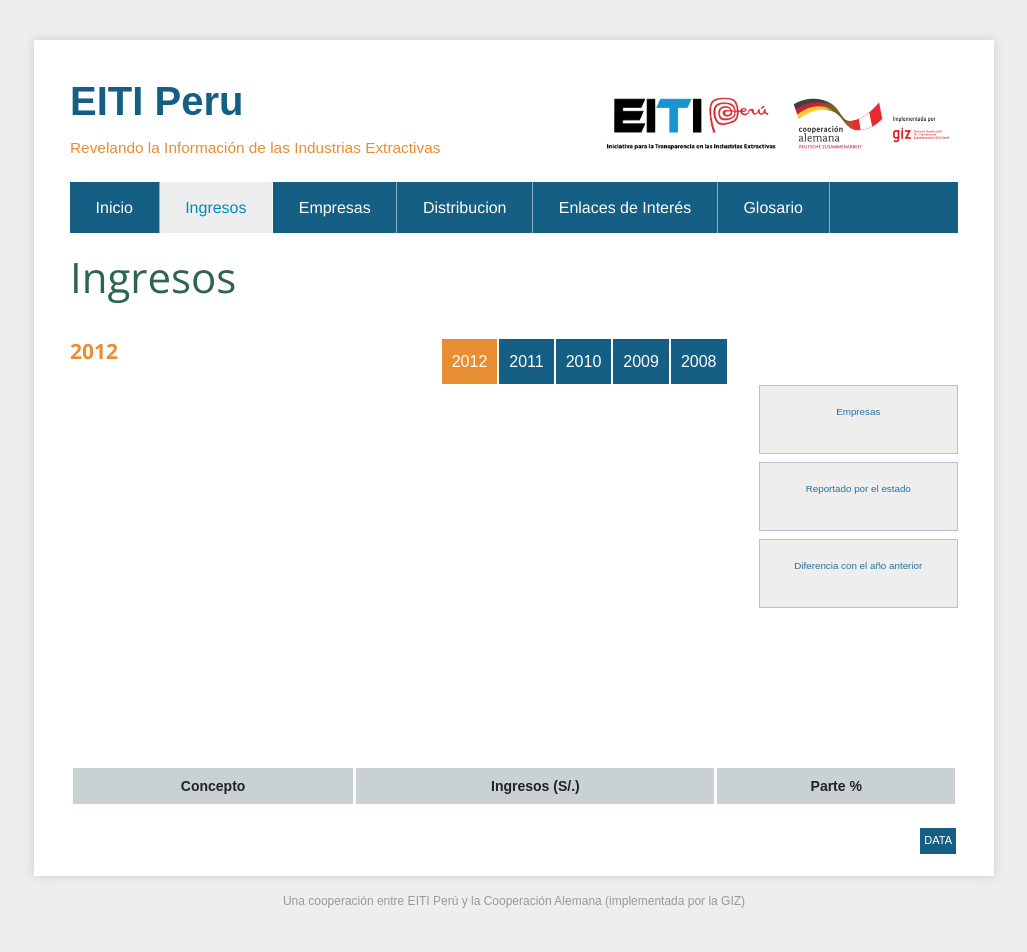
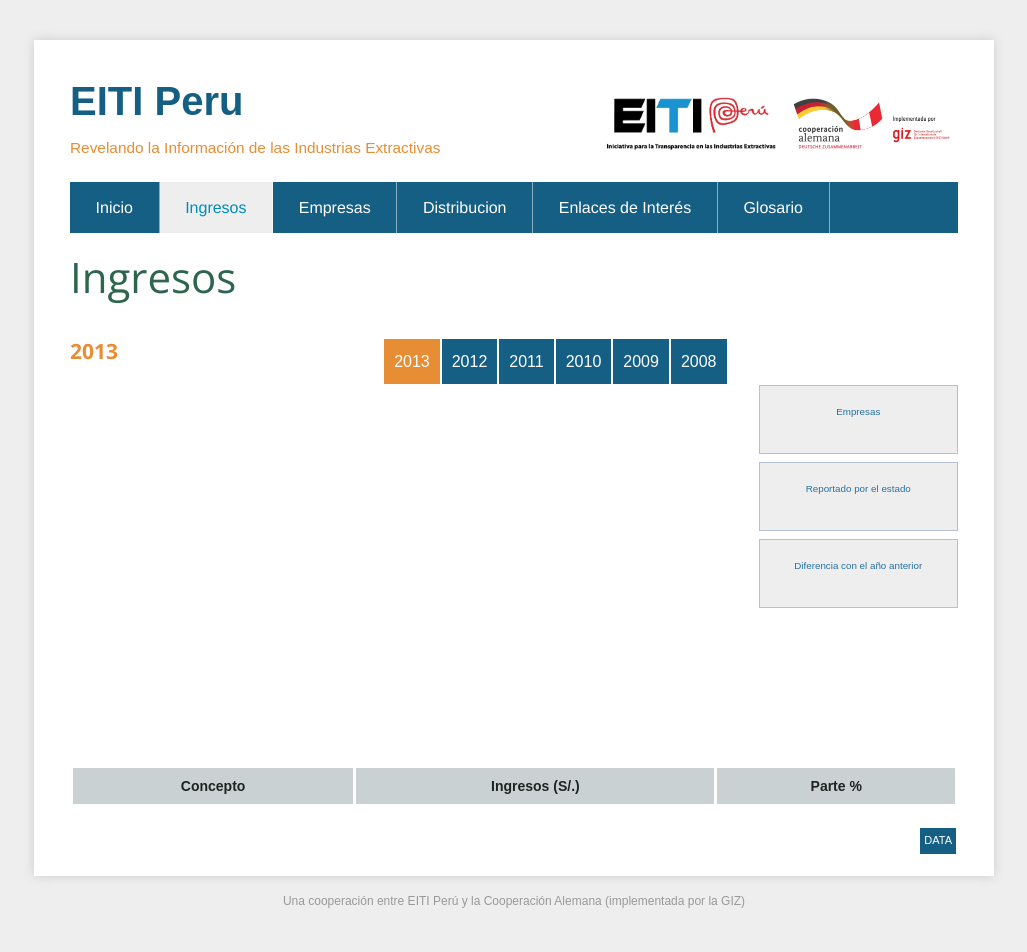
Before and after one commit to eiti-peru/data-app, a Jekyll site: the page built from ingresos/sector/index.html, in a window 1280 px wide. Shown: the whole page, without its empty margins (126-1153 px from the left). Built offline with Jekyll 4.4.1, drawn with Linux system fonts in a browser that asks for light colours; nearby versions of some CDN libraries; Markdown is read by kramdown in place of the engine named in the settings; comment, search, counter and statistics services are not loaded.

Commit message:
Update index.html

```diff
--- a/ingresos/sector/index.html
+++ b/ingresos/sector/index.html
@@ -11,6 +11,9 @@
   </div>
   <div class='large-6 medium-5 columns'>
     <ul class='years'>
+      <li class='year-toggle'>
+        <a class='y2013' href='?y=2013'>2013</a>
+      </li>
       <li class='year-toggle'>
         <a class='y2012' href='?y=2012'>2012</a>
       </li>
@@ -253,6 +256,7 @@
 
       });
     });
+    $('.y2013').attr('href', 'index.html?y=2013&b=' + crs);
     $('.y2012').attr('href', 'index.html?y=2012&b=' + crs);
     $('.y2011').attr('href', 'index.html?y=2011&b=' + crs);
     $('.y2010').attr('href', 'index.html?y=2010&b=' + crs);
```
